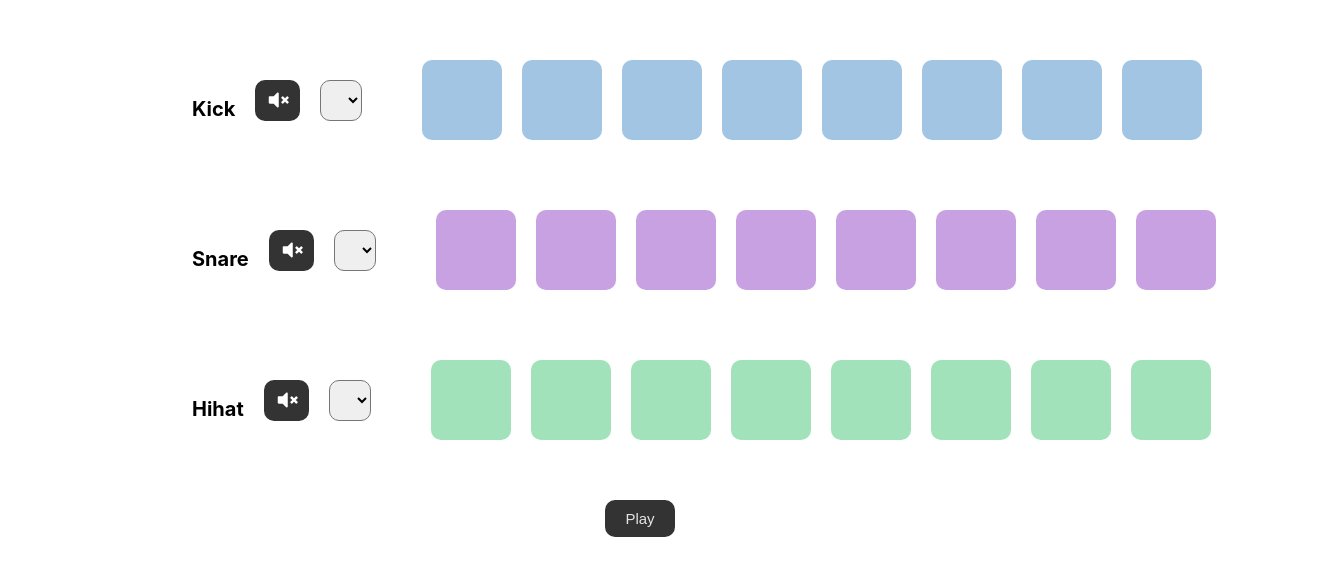
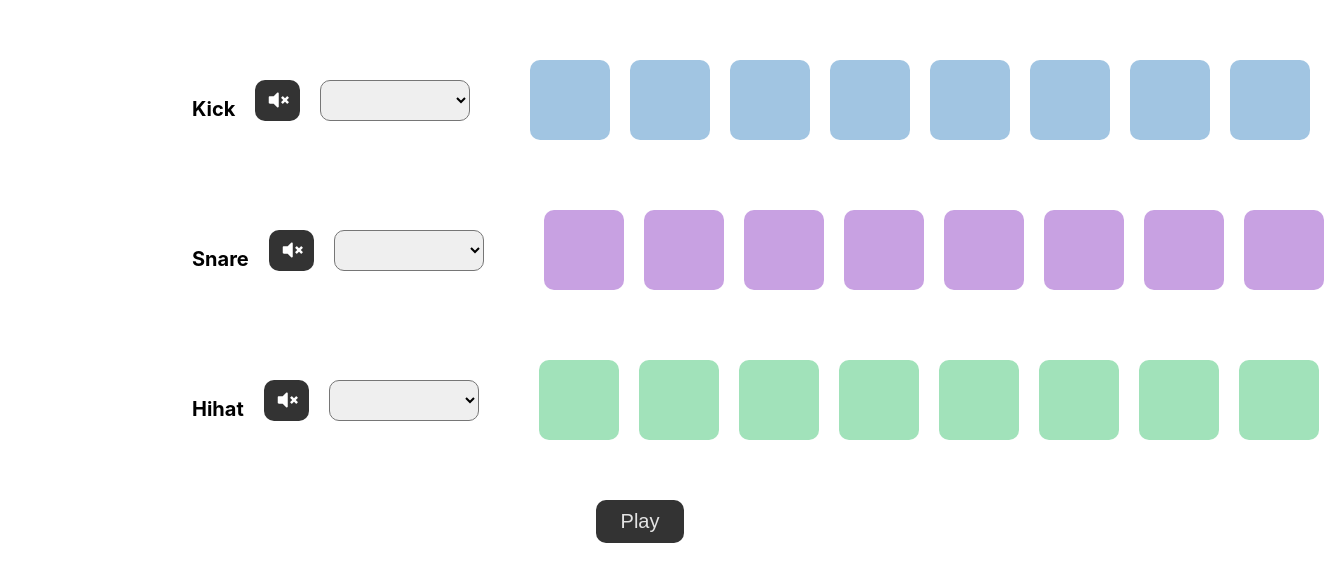
Before and after one commit to SereicikasTomas/beat-maker, a website built with Parcel: page src/index.html in a window 1280 px wide. Shown: the part 150-732 px from the top of the page, 1334 px wide, since content can reach past the window. Built offline with nearby package versions, Linux system fonts and the light colour scheme.

Commit message:
normalize style

```diff
--- a/src/main.scss
+++ b/src/main.scss
@@ -83,6 +83,11 @@ body {
         margin-left: 2rem;
       }
 
+      h2{
+        font-size: 3.5rem;
+        width: 9rem;
+      }
+
       .mute {
         padding: 1rem 1rem 0.8rem 1rem;
         border: none;
@@ -103,6 +108,7 @@ body {
         font-size: 1.5rem;
         border-radius: var(--border-radius);
         outline: none;
+        width: 15rem;
       }
     }
 
@@ -143,8 +149,8 @@ body {
 
   .play {
     margin-top: 5rem;
-    padding: 1rem 2rem;
-    font-size: 1.5rem;
+    padding: 1rem 2.5rem;
+    font-size: 2rem;
     border: none;
     border-radius: var(--border-radius);
     cursor: pointer;
```
